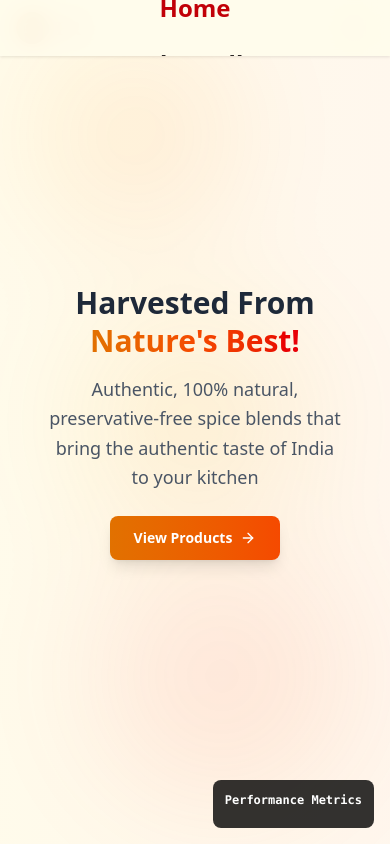
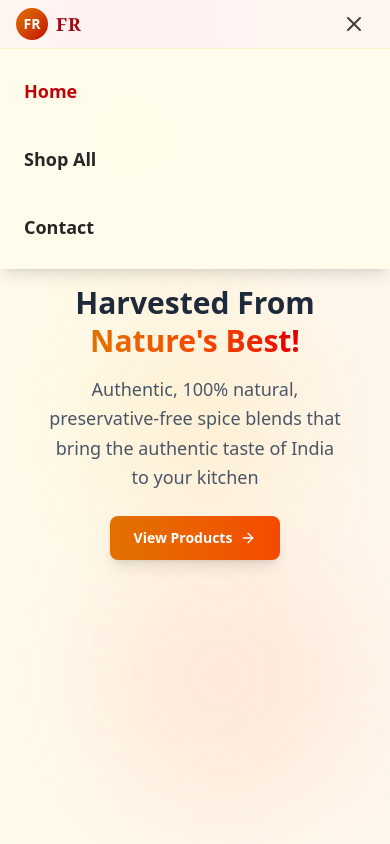
Before and after one commit to Govind-Mishra23/Field_Rich, a React (Vite) app in the folder frontend/: page / in a window 390 px wide. Both pictures are taken after a click on the button "Toggle mobile menu". Shown: the top 844 px of the page. Built offline with nearby package versions, Linux system fonts and the light colour scheme.

Commit message:
work on responsive on website

```diff
--- a/frontend/src/App.jsx
+++ b/frontend/src/App.jsx
@@ -1,12 +1,11 @@
-import { BrowserRouter as Router, Routes, Route } from 'react-router-dom';
-import ErrorBoundary from './Components/ErrorBoundary';
-import Navbar from './Components/Navbar';
-import { Footer } from './Components/Footer';
-import { HomePage } from './Pages/HomePage';
-import { ProductsPage } from './Pages/ProductsPage';
-import { ProductDetailPage } from './Pages/ProductDetailPage';
-import { ContactPage } from './Pages/ContactPage';
-import PerformanceMonitor from './Components/PerformanceMonitor';
+import { BrowserRouter as Router, Routes, Route } from "react-router-dom";
+import ErrorBoundary from "./Components/ErrorBoundary";
+import Navbar from "./Components/Navbar";
+import { Footer } from "./Components/Footer";
+import { HomePage } from "./Pages/HomePage";
+import { ProductsPage } from "./Pages/ProductsPage";
+import { ProductDetailPage } from "./Pages/ProductDetailPage";
+import { ContactPage } from "./Pages/ContactPage";
 
 function App() {
   return (
@@ -23,7 +22,6 @@ function App() {
             </Routes>
           </main>
           <Footer />
-          <PerformanceMonitor />
         </div>
       </Router>
     </ErrorBoundary>
--- a/frontend/src/Components/Navbar.jsx
+++ b/frontend/src/Components/Navbar.jsx
@@ -12,16 +12,18 @@ const navLinks = [
 const Navbar = () => {
   const location = useLocation();
   const [isMobileMenuOpen, setIsMobileMenuOpen] = useState(false);
-  const [activePath, setActivePath] = useState('/');
+  const [activePath, setActivePath] = useState("/");
 
   // Set the active path based on location for the animated indicator
   useEffect(() => {
     const currentPath = location.pathname;
-    if (currentPath === '/') {
-      setActivePath('/');
+    if (currentPath === "/") {
+      setActivePath("/");
     } else {
-      const foundLink = navLinks.find(link => currentPath.startsWith(link.path) && link.path !== '/');
-      setActivePath(foundLink ? foundLink.path : '/');
+      const foundLink = navLinks.find(
+        (link) => currentPath.startsWith(link.path) && link.path !== "/"
+      );
+      setActivePath(foundLink ? foundLink.path : "/");
     }
   }, [location.pathname]);
 
@@ -29,10 +31,21 @@ const Navbar = () => {
     setIsMobileMenuOpen(!isMobileMenuOpen);
   };
 
+  // Removed body scroll lock to avoid page content being hidden on mobile
+  useEffect(() => {}, [isMobileMenuOpen]);
+
   const menuVariants = {
     hidden: { opacity: 0, x: "100%" },
-    visible: { opacity: 1, x: 0, transition: { duration: 0.3, ease: "easeOut" } },
-    exit: { opacity: 0, x: "100%", transition: { duration: 0.3, ease: "easeIn" } },
+    visible: {
+      opacity: 1,
+      x: 0,
+      transition: { duration: 0.3, ease: "easeOut" },
+    },
+    exit: {
+      opacity: 0,
+      x: "100%",
+      transition: { duration: 0.3, ease: "easeIn" },
+    },
   };
 
   const navItemVariants = {
@@ -42,7 +55,7 @@ const Navbar = () => {
 
   return (
     <motion.nav
-      className="fixed top-0 w-full bg-gradient-to-r from-amber-50 via-red-50 to-orange-50 backdrop-blur-sm z-50 shadow-responsive overflow-hidden"
+      className="fixed top-0 w-full bg-gradient-to-r from-amber-50 via-red-50 to-orange-50 backdrop-blur-sm z-50 overflow-visible"
       initial={{ backgroundPosition: "0% 50%" }}
       animate={{ backgroundPosition: ["0% 50%", "100% 50%", "0% 50%"] }}
       transition={{
@@ -51,10 +64,10 @@ const Navbar = () => {
         repeat: Infinity,
         repeatType: "loop",
       }}
-      style={{ backgroundSize: '200% 100%' }} // Make gradient larger than the nav for movement
+      style={{ backgroundSize: "200% 100%" }} // Make gradient larger than the nav for movement
     >
-      <div className="container-responsive">
-        <div className="flex justify-between items-center h-14 sm:h-16 lg:h-20">
+      <div className="max-w-7xl mx-auto px-4 sm:px-6 lg:px-8">
+        <div className="flex justify-between items-center h-12 sm:h-14 lg:h-16">
           {/* Logo & Brand Name */}
           <motion.div
             initial={{ opacity: 0, y: -20 }}
@@ -65,7 +78,9 @@ const Navbar = () => {
           >
             <Link to="/" className="flex items-center space-x-2 sm:space-x-3">
               <div className="w-8 h-8 sm:w-10 sm:h-10 lg:w-12 lg:h-12 bg-gradient-to-br from-amber-600 to-red-700 rounded-full flex items-center justify-center">
-                <span className="text-white font-bold text-sm sm:text-lg lg:text-xl">FR</span>
+                <span className="text-white font-bold text-sm sm:text-lg lg:text-xl">
+                  FR
+                </span>
               </div>
               <span className="text-lg sm:text-xl lg:text-2xl xl:text-3xl font-extrabold text-red-800 tracking-wider font-serif">
                 <span className="hidden sm:inline">FIELD RICH</span>
@@ -75,7 +90,7 @@ const Navbar = () => {
           </motion.div>
 
           {/* Desktop Navigation Links */}
-          <div className="hidden md:flex items-center space-x-6 lg:space-x-10 relative">
+          <div className="hidden md:flex items-center space-x-4 lg:space-x-8 relative">
             {navLinks.map((link) => (
               <motion.div
                 key={link.name}
@@ -88,7 +103,9 @@ const Navbar = () => {
                 <Link
                   to={link.path}
                   className={`relative text-base lg:text-lg xl:text-xl font-medium py-1 px-2 z-10 block transition-colors duration-300 ${
-                    activePath === link.path ? "text-red-700" : "text-stone-700 hover:text-red-700"
+                    activePath === link.path
+                      ? "text-red-700"
+                      : "text-stone-700 hover:text-red-700"
                   }`}
                 >
                   {link.name}
@@ -99,7 +116,7 @@ const Navbar = () => {
                     layoutId="underline"
                     className="absolute bottom-0 left-0 w-full h-[2px] sm:h-[3px] bg-red-700 rounded-full z-0"
                     initial={{ rotate: -10 }} // Starts tilted up
-                    animate={{ rotate: 0 }}   // Animates to flat (0 degrees)
+                    animate={{ rotate: 0 }} // Animates to flat (0 degrees)
                     transition={{ type: "spring", stiffness: 500, damping: 30 }}
                   />
                 )}
@@ -123,13 +140,17 @@ const Navbar = () => {
               className="text-stone-700 hover:text-red-700 p-2"
               aria-label="Toggle mobile menu"
             >
-              {isMobileMenuOpen ? <X size={24} className="sm:w-7 sm:h-7" /> : <Menu size={24} className="sm:w-7 sm:h-7" />}
+              {isMobileMenuOpen ? (
+                <X size={24} className="sm:w-7 sm:h-7" />
+              ) : (
+                <Menu size={24} className="sm:w-7 sm:h-7" />
+              )}
             </motion.button>
           </div>
         </div>
       </div>
 
-      {/* Mobile Menu Overlay */}
+      {/* Mobile Menu Dropdown (mobile) */}
       <AnimatePresence>
         {isMobileMenuOpen && (
           <motion.div
@@ -137,18 +158,28 @@ const Navbar = () => {
             initial="hidden"
             animate="visible"
             exit="exit"
-            className="md:hidden fixed inset-0 bg-amber-50/95 backdrop-blur-md flex flex-col items-center justify-center space-y-6 sm:space-y-8 pt-16 z-40"
+            className="md:hidden absolute left-0 right-0 top-full bg-amber-50/95 backdrop-blur-md flex flex-col items-start justify-start gap-4 sm:gap-6 py-4 px-6 shadow-lg border-t border-amber-100 max-h-[calc(100dvh-4rem)] overflow-y-auto z-[60]"
+            role="dialog"
+            aria-modal="true"
           >
             {navLinks.map((link, index) => (
               <motion.div
                 key={link.name}
-                initial={{ opacity: 0, y: 50 }}
-                animate={{ opacity: 1, y: 0, transition: { delay: 0.1 + index * 0.1 } }}
-                exit={{ opacity: 0, y: -50 }}
+                initial={{ opacity: 0, y: 20 }}
+                animate={{
+                  opacity: 1,
+                  y: 0,
+                  transition: { delay: 0.05 + index * 0.06 },
+                }}
+                exit={{ opacity: 0, y: -20 }}
+                className="w-full"
               >
                 <Link
                   to={link.path}
-                  className={`text-2xl sm:text-3xl lg:text-4xl font-bold ${activePath === link.path ? "text-red-700" : "text-stone-800 hover:text-red-700"
+                  className={`block w-full text-lg sm:text-xl font-semibold py-3 ${
+                    activePath === link.path
+                      ? "text-red-700"
+                      : "text-stone-800 hover:text-red-700"
                   }`}
                   onClick={() => setIsMobileMenuOpen(false)}
                 >
--- a/frontend/src/Components/PerformanceMonitor.jsx
+++ /dev/null
@@ -1,122 +0,0 @@
-import { useEffect, useState } from 'react';
-
-/**
- * Performance monitoring component for Field Rich website
- * Tracks Core Web Vitals and performance metrics
- */
-export const PerformanceMonitor = () => {
-  const [metrics, setMetrics] = useState({});
-
-  useEffect(() => {
-    // Only run in production for performance monitoring
-    if (process.env.NODE_ENV !== 'production') return;
-
-    // Track Core Web Vitals
-    const trackWebVitals = () => {
-      // First Contentful Paint (FCP)
-      if ('PerformanceObserver' in window) {
-        const fcpObserver = new PerformanceObserver((list) => {
-          const entries = list.getEntries();
-          const fcp = entries[entries.length - 1];
-          setMetrics(prev => ({ ...prev, fcp: fcp.startTime }));
-        });
-        fcpObserver.observe({ entryTypes: ['paint'] });
-      }
-
-      // Largest Contentful Paint (LCP)
-      if ('PerformanceObserver' in window) {
-        const lcpObserver = new PerformanceObserver((list) => {
-          const entries = list.getEntries();
-          const lcp = entries[entries.length - 1];
-          setMetrics(prev => ({ ...prev, lcp: lcp.startTime }));
-        });
-        lcpObserver.observe({ entryTypes: ['largest-contentful-paint'] });
-      }
-
-      // Cumulative Layout Shift (CLS)
-      if ('PerformanceObserver' in window) {
-        let clsValue = 0;
-        const clsObserver = new PerformanceObserver((list) => {
-          for (const entry of list.getEntries()) {
-            if (!entry.hadRecentInput) {
-              clsValue += entry.value;
-            }
-          }
-          setMetrics(prev => ({ ...prev, cls: clsValue }));
-        });
-        clsObserver.observe({ entryTypes: ['layout-shift'] });
-      }
-
-      // First Input Delay (FID)
-      if ('PerformanceObserver' in window) {
-        const fidObserver = new PerformanceObserver((list) => {
-          const entries = list.getEntries();
-          const fid = entries[entries.length - 1];
-          setMetrics(prev => ({ ...prev, fid: fid.processingStart - fid.startTime }));
-        });
-        fidObserver.observe({ entryTypes: ['first-input'] });
-      }
-    };
-
-    // Track page load performance
-    const trackPageLoad = () => {
-      window.addEventListener('load', () => {
-        const navigation = performance.getEntriesByType('navigation')[0];
-        if (navigation) {
-          setMetrics(prev => ({
-            ...prev,
-            domContentLoaded: navigation.domContentLoadedEventEnd - navigation.domContentLoadedEventStart,
-            loadComplete: navigation.loadEventEnd - navigation.loadEventStart,
-            totalLoadTime: navigation.loadEventEnd - navigation.fetchStart
-          }));
-        }
-      });
-    };
-
-    // Track image loading performance
-    const trackImagePerformance = () => {
-      const images = document.querySelectorAll('img');
-      images.forEach(img => {
-        img.addEventListener('load', () => {
-          const loadTime = performance.now();
-          setMetrics(prev => ({
-            ...prev,
-            imagesLoaded: (prev.imagesLoaded || 0) + 1,
-            lastImageLoadTime: loadTime
-          }));
-        });
-      });
-    };
-
-    // Initialize tracking
-    trackWebVitals();
-    trackPageLoad();
-    trackImagePerformance();
-
-    // Cleanup
-    return () => {
-      // Cleanup observers if needed
-    };
-  }, []);
-
-  // Only show in development or when metrics are available
-  if (process.env.NODE_ENV === 'production' && Object.keys(metrics).length === 0) {
-    return null;
-  }
-
-  return (
-    <div className="fixed bottom-4 right-4 bg-black/80 text-white p-3 rounded-lg text-xs font-mono z-50">
-      <div className="mb-2 font-bold">Performance Metrics</div>
-      {Object.entries(metrics).map(([key, value]) => (
-        <div key={key} className="flex justify-between gap-4">
-          <span className="text-gray-300">{key}:</span>
-          <span className="text-green-400">
-            {typeof value === 'number' ? `${value.toFixed(2)}ms` : value}
-          </span>
-        </div>
-      ))}
-    </div>
-  );
-};
-
-export default PerformanceMonitor;
```
Also changed, not shown: frontend/public/sw.js (+17 -0 lines), 1 other file (tests, documents, lock files or other folders).
